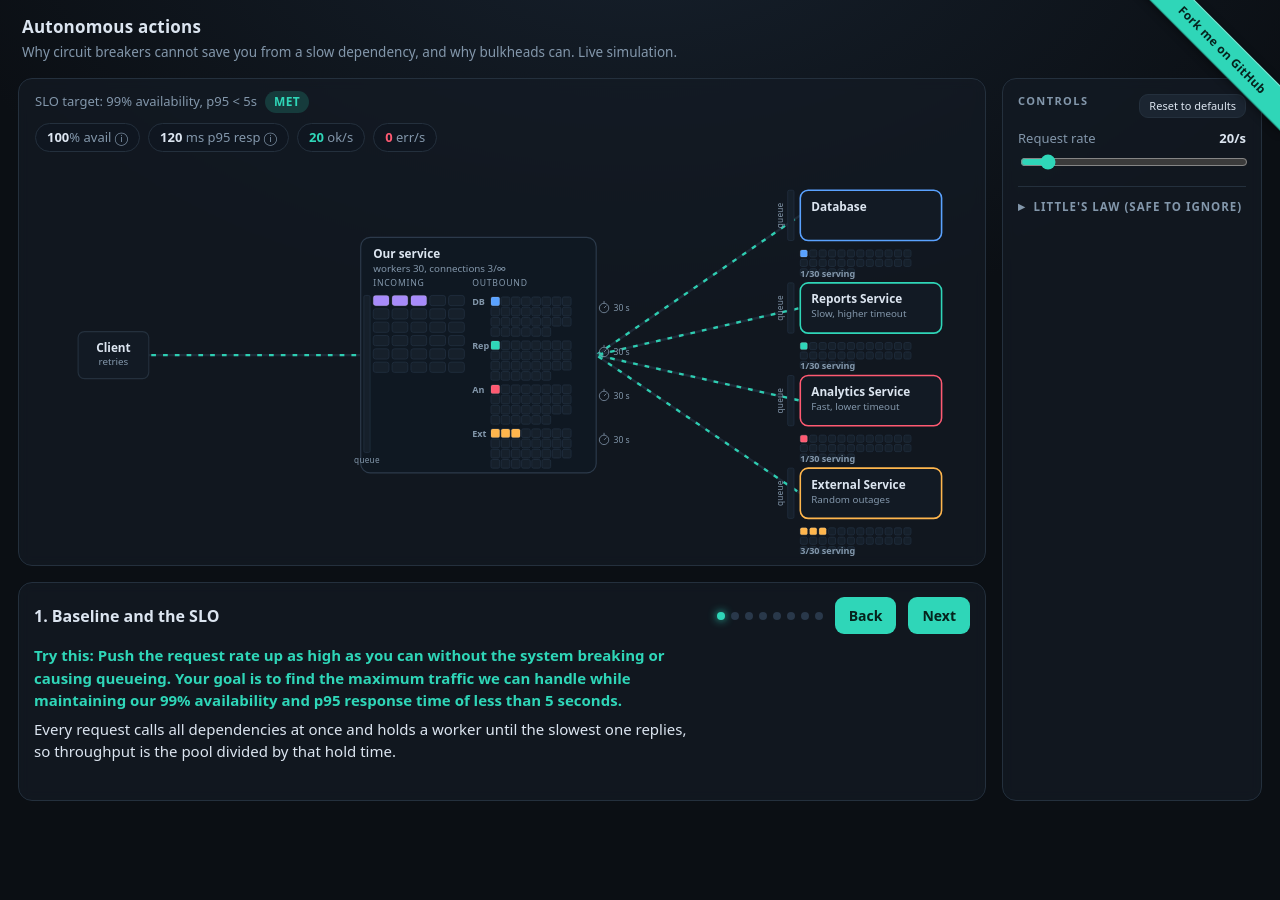
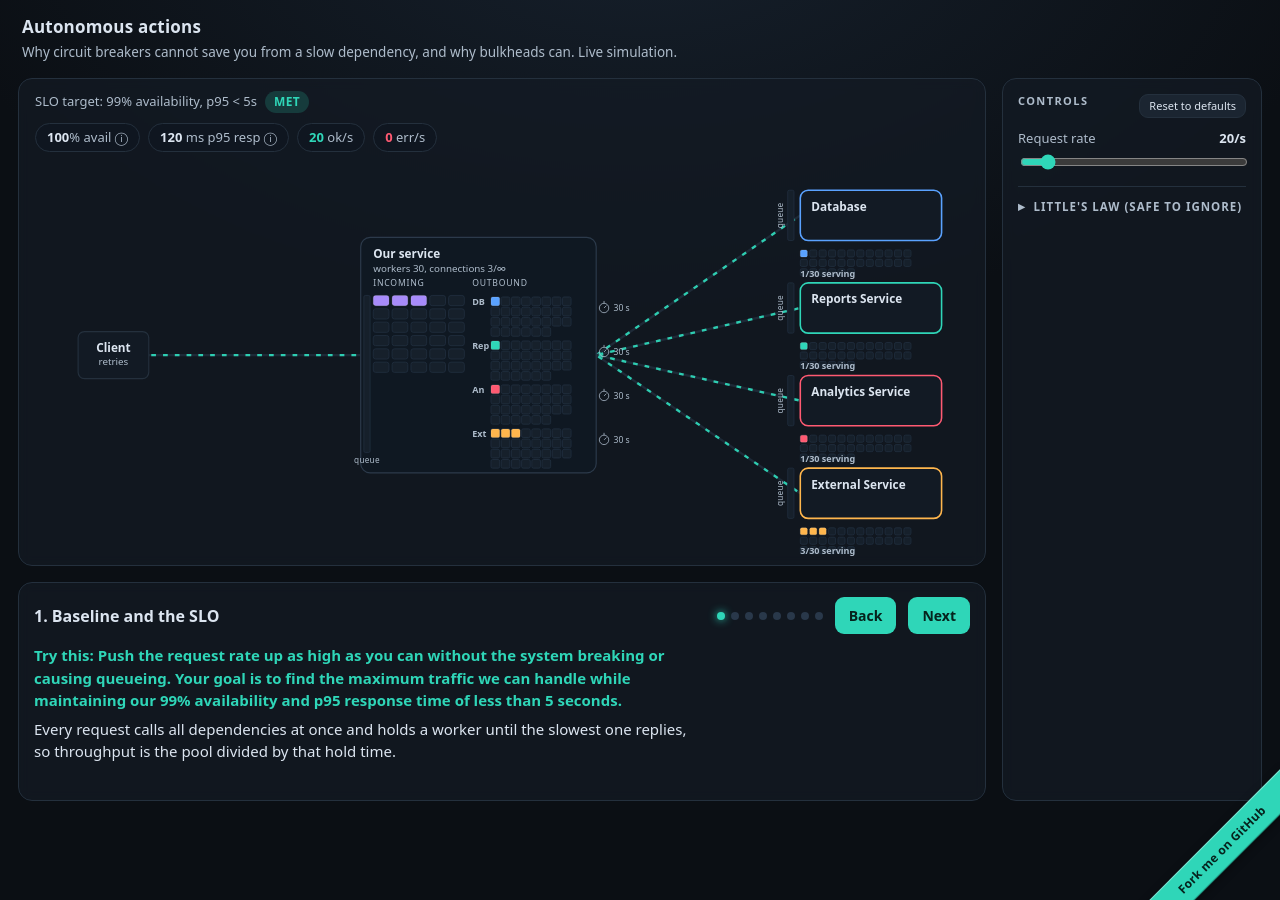
Before and after one commit to vosechu/vosechu.github.io, a Jekyll site: the page autonomous-actions/index.html, which Jekyll copies as it is, in a window 1280 px wide. Built offline with Jekyll 4.4.1, drawn with Linux system fonts in a browser that asks for light colours.

Commit message:
fix: contrast, ribbon placement, clickable act dots, service-colored panel, drop box notes
- Raise --ink-dim for higher text contrast.
- Move the fork ribbon to the bottom-right corner so it no longer covers the
  control toggles/checkboxes.
- Make the act progress dots clickable to jump between acts.
- Add a service-color stripe to each panel section (kept as a border, not colored
  text, so the label stays high-contrast).
- Remove the 'Slow, higher timeout' style persona notes from the service boxes.

Co-Authored-By: Claude Opus 4.8 (1M context) <noreply@anthropic.com>

```diff
--- a/autonomous-actions/index.html
+++ b/autonomous-actions/index.html
@@ -11,7 +11,7 @@
       --panel-solid: #141b24;
       --border: #24303d;
       --ink: #dce5f0;
-      --ink-dim: #8397ab;
+      --ink-dim: #aebccb;
       --teal: #2fd6b8;
       --red: #ff5a72;
       --amber: #ffb64d;
@@ -139,7 +139,8 @@
     #back, #next { background: var(--teal); color: #06231d; border-color: transparent; font-weight: 650; }
     #back:hover, #next:hover { background: #4be3c6; border-color: transparent; }
     .progress { display: flex; gap: 6px; margin-left: auto; }
-    .dot { width: 8px; height: 8px; border-radius: 50%; background: #29384a; }
+    .dot { width: 8px; height: 8px; border-radius: 50%; background: #29384a; cursor: pointer; }
+    .dot:hover { background: var(--ink-dim); }
     .dot.on { background: var(--teal); box-shadow: 0 0 8px var(--teal); }
     #readout {
       margin-top: 10px; font-size: 13.5px; color: var(--amber);
@@ -191,10 +192,10 @@
     input[type=range]:disabled { accent-color: var(--ink-dim); opacity: 0.55; cursor: not-allowed; }
 
     /* "Fork me on GitHub" corner ribbon (pure CSS, no external asset). */
-    .forkribbon { position: fixed; top: 0; right: 0; width: 150px; height: 150px; overflow: hidden; z-index: 50; pointer-events: none; }
+    .forkribbon { position: fixed; bottom: 0; right: 0; width: 150px; height: 150px; overflow: hidden; z-index: 50; pointer-events: none; }
     .forkribbon a {
-      position: absolute; top: 34px; right: -42px; width: 200px; padding: 6px 0;
-      transform: rotate(45deg); text-align: center; pointer-events: auto; text-decoration: none;
+      position: absolute; bottom: 34px; right: -42px; width: 200px; padding: 6px 0;
+      transform: rotate(-45deg); text-align: center; pointer-events: auto; text-decoration: none;
       background: var(--teal); color: #06231d; font-size: 12px; font-weight: 700; letter-spacing: 0.3px;
       box-shadow: 0 2px 8px rgba(0,0,0,0.4);
       border-top: 1px solid rgba(255,255,255,0.4); border-bottom: 1px solid rgba(0,0,0,0.3);
--- a/autonomous-actions/src/config.js
+++ b/autonomous-actions/src/config.js
@@ -27,9 +27,9 @@ export function defaultConfig() {
     // internal ids; label/note are what the player sees.
     targets: {
       'Database A': target(30, '#5aa2ff', 'DB', 'Database', ''),
-      'Service B': target(50, '#2fd6b8', 'Rep', 'Reports Service', 'Slow, higher timeout'),
-      'Service C': target(50, '#ff5a72', 'An', 'Analytics Service', 'Fast, lower timeout'),
-      'External': target(120, '#ffb64d', 'Ext', 'External Service', 'Random outages'),
+      'Service B': target(50, '#2fd6b8', 'Rep', 'Reports Service', ''),
+      'Service C': target(50, '#ff5a72', 'An', 'Analytics Service', ''),
+      'External': target(120, '#ffb64d', 'Ext', 'External Service', ''),
     },
     // phaseRef shifts the sine's zero crossing so it can resume from wherever the
     // player releases the rate slider instead of snapping back to the old phase.
--- a/autonomous-actions/src/controls.js
+++ b/autonomous-actions/src/controls.js
@@ -211,7 +211,7 @@ function buildControls(actIndex) {
     oscillationToggle(sys);
     littleSection(true);
     for (const name of Object.keys(sim.config.targets)) {
-      const sec = section(labelOf(name), false);
+      const sec = section(labelOf(name), false, sim.config.targets[name].color);
       latencySlider(sec, name);
       outgoingTimeoutSlider(sec, name);
       errorRateSlider(sec, name);
@@ -233,20 +233,20 @@ function buildControls(actIndex) {
   littleSection(actIndex >= 4);                    // required-workers readout, opens at the saturation act
   // Service sections, focus service on top so its knobs stay at eye level.
   if (actIndex >= 4) {                             // Reports (the slow one): focus from its incident on
-    const sec = section(labelOf('Service B'), actIndex === 4);
+    const sec = section(labelOf('Service B'), actIndex === 4, sim.config.targets['Service B'].color);
     latencySlider(sec, 'Service B');
     outgoingTimeoutSlider(sec, 'Service B');
     breakerRow(sec, 'Service B');
     if (actIndex >= 5) bulkheadSlider(sec, 'Service B');
   }
   if (actIndex >= 3) {                             // Analytics (the fast one): focus of the timeout act
-    const sec = section(labelOf('Service C'), actIndex === 3);
+    const sec = section(labelOf('Service C'), actIndex === 3, sim.config.targets['Service C'].color);
     latencySlider(sec, 'Service C');
     outgoingTimeoutSlider(sec, 'Service C');
     breakerRow(sec, 'Service C');
   }
   if (actIndex >= 1) {                             // External: its errors, and (once breakers exist) its breaker
-    const sec = section(labelOf('External'), actIndex === 1);
+    const sec = section(labelOf('External'), actIndex === 1, sim.config.targets['External'].color);
     errorRateSlider(sec, 'External');
     if (actIndex >= 2) breakerRow(sec, 'External');
   }
@@ -256,10 +256,14 @@ function buildControls(actIndex) {
 // plays the slide-and-flash reveal on the act a section first appears, so a
 // newly unlocked block is obvious. Sections start open; the player can collapse
 // any of them, which matters most in free play where every section shows at once.
-function section(label, entering) {
+function section(label, entering, color) {
   const sec = document.createElement('details');
   sec.className = entering ? 'section enter' : 'section';
   sec.open = true;
+  // A color stripe ties the panel section to its service on the diagram. Kept as a
+  // border (a UI element, not text) so it does not put low-contrast colored text on
+  // the dark panel; the label stays high-contrast.
+  if (color) { sec.style.borderLeft = `3px solid ${color}`; sec.style.paddingLeft = '8px'; }
   const sum = document.createElement('summary');
   sum.textContent = label;
   sec.appendChild(sum);
@@ -283,9 +287,11 @@ function littleSection(open) {
 
 // Act progress dots
 const progress = document.getElementById('progress');
-const dots = ACTS.map(() => {
+const dots = ACTS.map((_, k) => {
   const d = document.createElement('span');
   d.className = 'dot';
+  d.title = `Go to act ${k + 1}`;
+  d.addEventListener('click', () => goToActNumber(k + 1));
   progress.appendChild(d);
   return d;
 });
```
